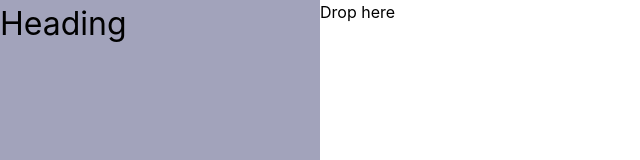
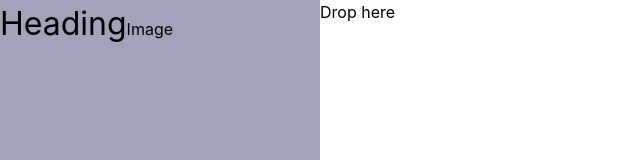
Before and after one commit to TourifyDevelopment/frontend, a React (Create React App) app in the folder tourify/: page /editor in a window 1280 px wide. Shown: the top 160 px of the page, without its empty margins (0-640 px from the left). Built offline with nearby package versions, Linux system fonts and the light colour scheme.

Commit message:
🔨Worked on editor

```diff
--- a/tourify/package.json
+++ b/tourify/package.json
@@ -4,6 +4,7 @@
   "private": true,
   "dependencies": {
     "@dnd-kit/core": "^5.0.3",
+    "@dnd-kit/sortable": "^6.0.1",
     "@fortawesome/fontawesome-svg-core": "^6.1.1",
     "@fortawesome/free-solid-svg-icons": "^6.1.1",
     "@fortawesome/react-fontawesome": "^0.1.18",
@@ -18,6 +19,7 @@
     "react-dom": "^17.0.2",
     "react-leaflet": "^3.2.5",
     "react-redux": "^7.2.6",
+    "react-resizable": "^3.0.4",
     "react-router-dom": "^6.2.2",
     "react-scripts": "5.0.0",
     "redux": "^4.1.2",
--- a/tourify/src/components/editor/Heading.jsx
+++ b/tourify/src/components/editor/Heading.jsx
@@ -4,7 +4,7 @@ import '../../style/Editor.css'
 export class Heading extends Component {
   render() {
     return (
-      <h1>Heading</h1>
+      <div><h1>Heading</h1></div>
     )
   }
 }
--- /dev/null
+++ b/tourify/src/components/editor/Image.jsx
@@ -0,0 +1,11 @@
+import React, { Component } from 'react'
+
+export class Image extends Component {
+  render() {
+    return (
+      <div>Image</div>
+    )
+  }
+}
+
+export default Image;
--- a/tourify/src/screens/Editor.jsx
+++ b/tourify/src/screens/Editor.jsx
@@ -3,8 +3,10 @@ import React, { useState } from 'react'
 import { useDroppable } from '@dnd-kit/core';
 import { useDraggable } from '@dnd-kit/core';
 import { DndContext } from '@dnd-kit/core';
+import { ResizableBox } from 'react-resizable';
 
 import Heading from '../components/editor/Heading'
+import Image from '../components/editor/Image';
 
 function Droppable(props) {
   const { isOver, setNodeRef } = useDroppable({
@@ -24,7 +26,7 @@ function Droppable(props) {
 
 function Draggable(props) {
   const { attributes, listeners, setNodeRef, transform } = useDraggable({
-    id: 'draggable',
+    id: props.id,
   });
   const style = transform ? {
     transform: `translate3d(${transform.x}px, ${transform.y}px, 0)`,
@@ -33,7 +35,7 @@ function Draggable(props) {
 
   return (
     <button ref={setNodeRef} style={style} {...listeners} {...attributes}>
-      <Heading></Heading>
+      {props.children}
     </button>
   );
 }
@@ -41,17 +43,19 @@ function Draggable(props) {
 function Editor() {
   const [isDropped, setIsDropped] = useState(false);
   const draggableMarkup = (
-    <Draggable>Drag me</Draggable>
+    <Draggable id="test"><Heading /></Draggable>
   );
 
   return (
     <DndContext onDragEnd={handleDragEnd}>
       <div className='holder'>
         <div className='left'>
-          {draggableMarkup}
+          {/*Templates*/}
+          <Draggable id="test2"><Heading /></Draggable>
+          <Draggable id="test3"><Image /></Draggable>
         </div>
         <Droppable>
-          {isDropped ? draggableMarkup : 'Drop here'}
+          {isDropped ? <ResizableBox><Heading /></ResizableBox> : 'Drop here'}
         </Droppable>
       </div>
     </DndContext>
```
Also changed, not shown: 1 other file (tests, documents, lock files or other folders).
